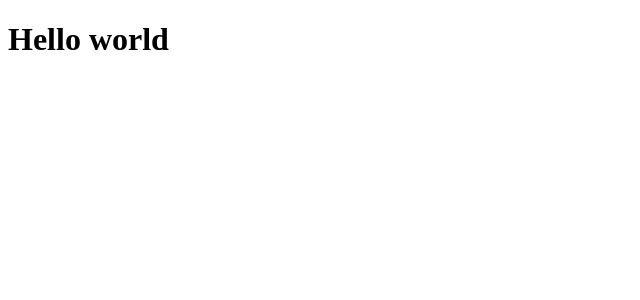
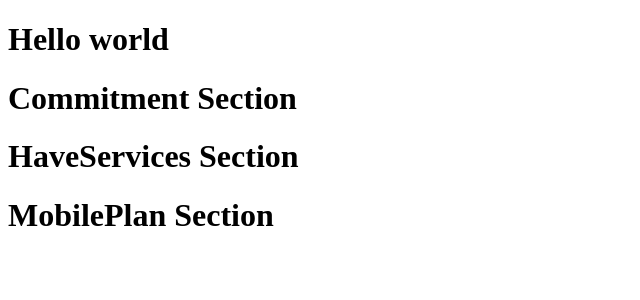
Before and after one commit to EivydasLeo-zz/react-telia, a React (Create React App) app: page / in a window 1280 px wide. Shown: the top 300 px of the page, without its empty margins (0-640 px from the left). Built offline with nearby package versions, Linux system fonts and the light colour scheme.

Commit message:
components added to app.js, bootstrap installed.

```diff
--- a/package.json
+++ b/package.json
@@ -6,6 +6,7 @@
     "@testing-library/jest-dom": "^5.14.1",
     "@testing-library/react": "^11.2.7",
     "@testing-library/user-event": "^12.8.3",
+    "bootstrap": "^4.6.0",
     "cra-template": "1.1.2",
     "react": "^17.0.2",
     "react-dom": "^17.0.2",
--- a/src/App.js
+++ b/src/App.js
@@ -1,10 +1,16 @@
 import './App.css';
+import Commitment from './components/commitment';
+import HaveServices from './components/haveServices';
+import MobilePlan from './components/mobilePlan';
 
 function App() {
   return (
     <div className="App">
       <main>
         <h1>Hello world</h1>
+        <Commitment />
+        <HaveServices />
+        <MobilePlan />
       </main>
     </div>
   );
--- a/src/components/commitment.jsx
+++ b/src/components/commitment.jsx
@@ -0,0 +1,14 @@
+import React, { Component } from 'react';
+
+class Commitment extends Component {
+  state = {};
+  render() {
+    return (
+      <div>
+        <h1>Commitment Section</h1>
+      </div>
+    );
+  }
+}
+
+export default Commitment;
--- a/src/components/haveServices.jsx
+++ b/src/components/haveServices.jsx
@@ -0,0 +1,14 @@
+import React, { Component } from 'react';
+
+class HaveServices extends Component {
+  state = {};
+  render() {
+    return (
+      <div>
+        <h1>HaveServices Section</h1>
+      </div>
+    );
+  }
+}
+
+export default HaveServices;
--- a/src/components/mobilePlan.jsx
+++ b/src/components/mobilePlan.jsx
@@ -0,0 +1,14 @@
+import React, { Component } from 'react';
+
+class MobilePlan extends Component {
+  state = {};
+  render() {
+    return (
+      <div>
+        <h1>MobilePlan Section</h1>
+      </div>
+    );
+  }
+}
+
+export default MobilePlan;
```
Also changed, not shown: 1 other file (tests, documents, lock files or other folders).
